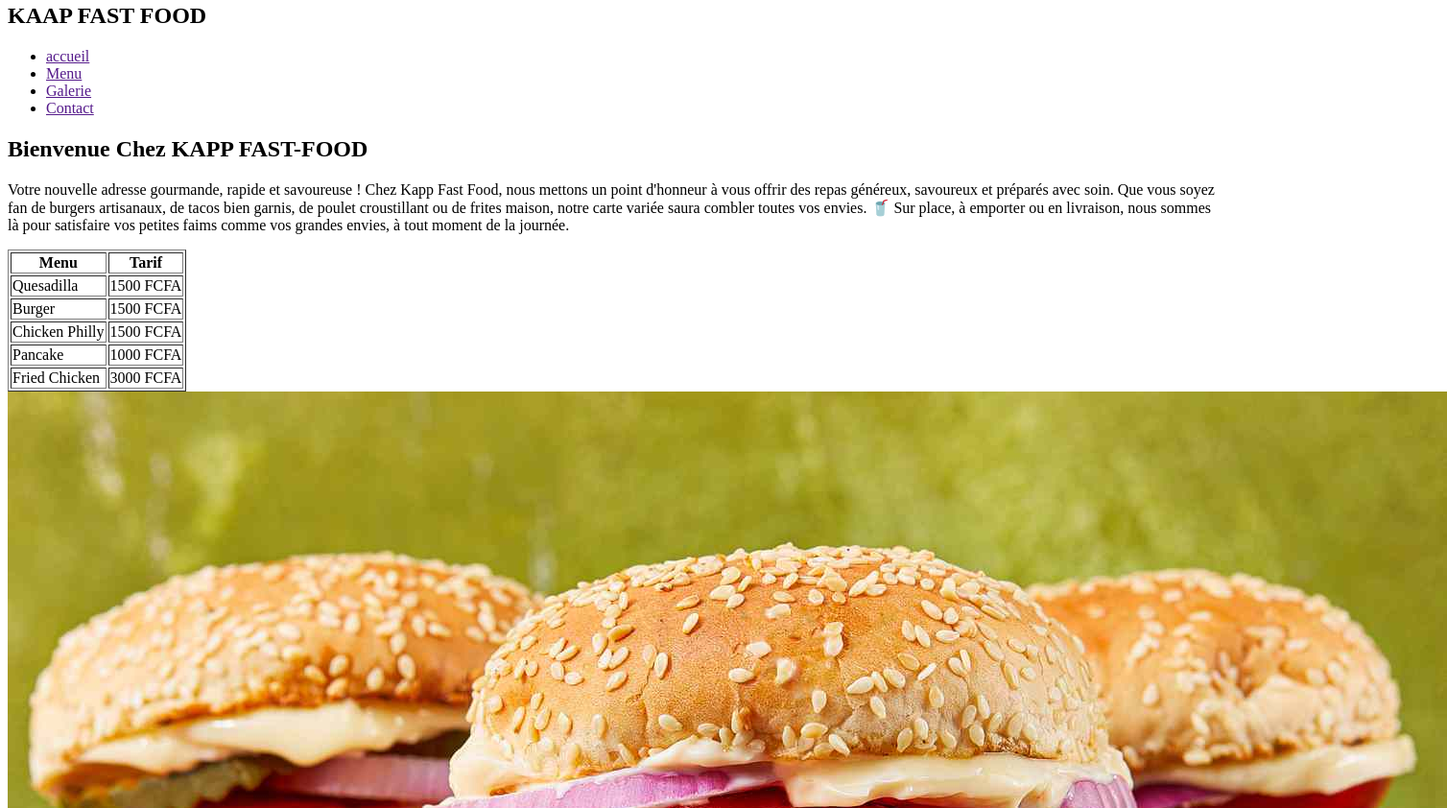
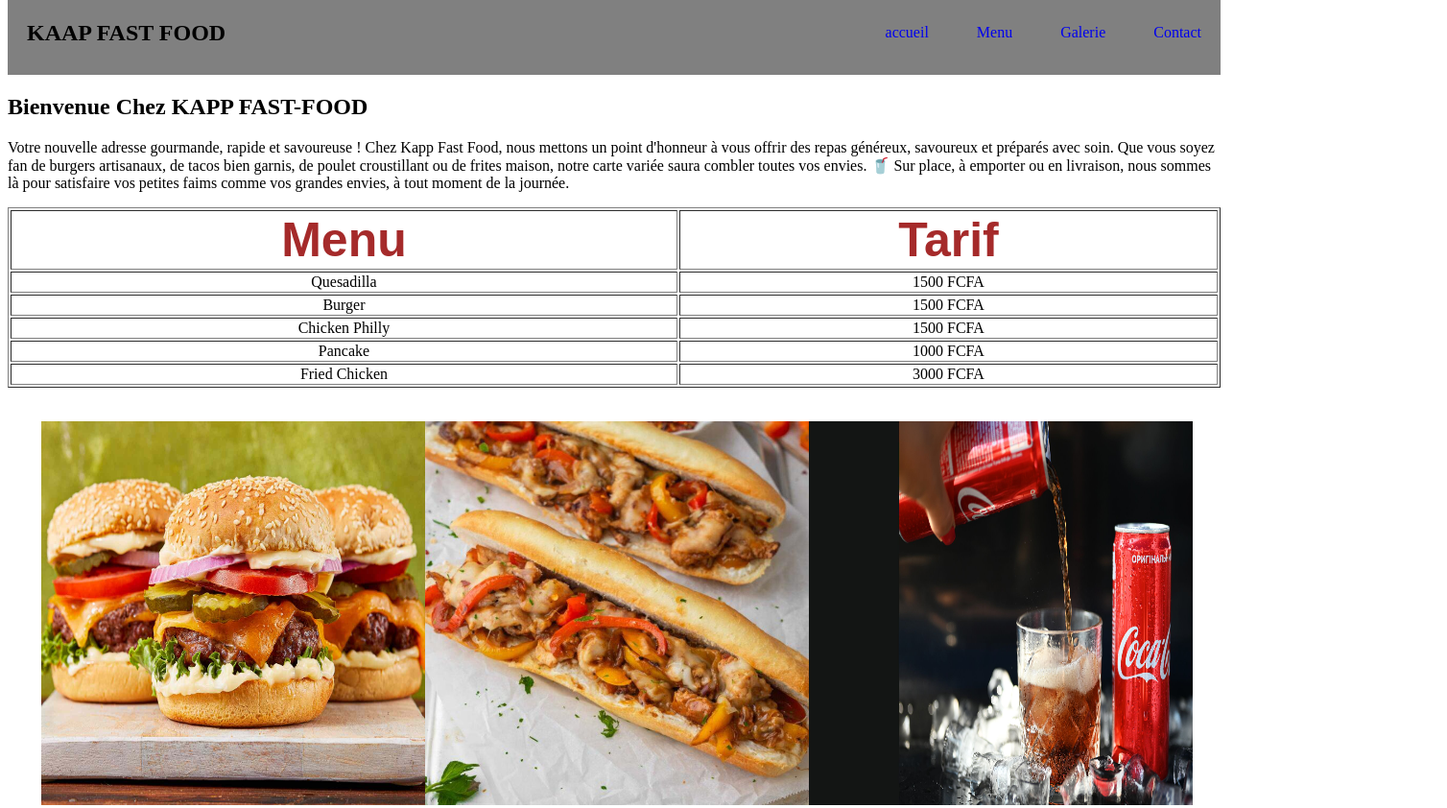
Before and after one commit to bachirdesign/Checkpoint-HTML, a plain HTML site: page index.html in a window 1280 px wide. Shown: the part 17-859 px from the top of the page at 96% size, 1508 px wide, since content can reach past the window. Drawn offline with Linux system fonts and the light colour scheme.

Commit message:
first commit

```diff
--- a/index.html
+++ b/index.html
@@ -4,21 +4,22 @@
     <meta charset="UTF-8" />
     <meta name="viewport" content="width=device-width, initial-scale=1.0" />
     <title>Document</title>
+    <link rel="stylesheet" href="style.css">
   </head>
   <body>
-    <section>
+    <section class="navbar">
       <h1>KAAP FAST FOOD</h1>
       <nav>
         <ul>
-          <li><a href="">accueil</a></li>
-          <li><a href="">Menu</a></li>
-          <li><a href="">Galerie</a></li>
+          <li><a href="#apropos">accueil</a></li>
+          <li><a href="#menu">Menu</a></li>
+          <li><a href="#galerie">Galerie</a></li>
 
-          <li><a href="">Contact</a></li>
+          <li><a href="#contact">Contact</a></li>
         </ul>
       </nav>
     </section>
-    <section>
+    <section id="apropos">
         <h2>Bienvenue Chez KAPP FAST-FOOD</h2>
         <p>
 Votre nouvelle adresse gourmande, rapide et savoureuse !
@@ -26,7 +27,8 @@ Votre nouvelle adresse gourmande, rapide et savoureuse !
 Chez Kapp Fast Food, nous mettons un point d'honneur à vous offrir des repas généreux, savoureux et préparés avec soin. Que vous soyez fan de burgers artisanaux, de tacos bien garnis, de poulet croustillant ou de frites maison, notre carte variée saura combler toutes vos envies.
 
 🥤 Sur place, à emporter ou en livraison, nous sommes là pour satisfaire vos petites faims comme vos grandes envies, à tout moment de la journée.</p>
-    </section><section>
+    </section>
+    <section id="menu">
         <table border="1">
             <tr>
                 <th>Menu</th>
@@ -54,27 +56,35 @@ Chez Kapp Fast Food, nous mettons un point d'honneur à vous offrir des repas g
             </tr>
         </table>
     </section>
-    <section>
-        <img src="assets/BURGER.jpg" alt="">
-        <img src="assets/CHICKEN PHILLY.jpg" alt="">
-        <img src="assets/FRIED CHICKEN.jpg" alt="">
-        <img src="assets/PANCAKE.jpg" alt="">
-        <img src="assets/QUESADILLA.jpg" alt="">
+    <section id="galerie">
+
+            <div>
+                <img src="assets/BURGER.jpg" alt="">
+                <img src="assets/CHICKEN PHILLY.jpg" alt="">
+                <img src="assets/COCA COLA.jpg" alt="">
+            </div>
+
+            <div>
+                <img src="assets/FRIED CHICKEN.jpg" alt="">
+                <img src="assets/PANCAKE.jpg" alt="">
+                <img src="assets/QUESADILLA.jpg" alt="">
+            </div>
     </section>
-    <section>
+
+    <section id="contact">
         <form action="">
             <label for="">
-                adress mail
-            </label>
-            <input type="text">
+                Adress mail
+            </label><br>
+            <input type="text"><br>
             <label for="">
                 Message
-            </label>
+            </label><br>
             <textarea name="" id=""></textarea>
             <input type="submit">
             <section>
                 <footer>
-                    copyright 2025
+                    Copyright2025
                 </footer>
             </section>
         </form>
--- /dev/null
+++ b/style.css
@@ -0,0 +1,51 @@
+.navbar {
+  display: flex;
+  justify-content: space-between;
+  align-items: center;
+  padding: 10px 20px;
+  background-color: gray;
+}
+
+nav ul {
+  display: flex;
+  gap: 50px;
+  list-style: none;
+}
+ul a {
+  text-decoration: none;
+}
+
+img{
+    width: 400px;
+    height: 400px;
+    border-radius: 2px solide red;
+}
+div{
+    display: flex;
+    justify-content: space-between;
+    margin: 35px;
+}
+table{
+    width: 100%;
+}
+td{
+    text-align: center;
+}
+th{
+    color: brown;
+    font-family: Arial, Helvetica, sans-serif;
+    font-size: 50px;
+}
+form{
+    width: 500px;
+}
+footer{
+    color: brown;
+    font-size: 50px;
+    text-align: center ;
+margin: 20px;
+background-color: aqua;
+}
+input{
+    width: 70%;
+}
```
Also changed, not shown: assets/COCA COLA.jpg (added).
